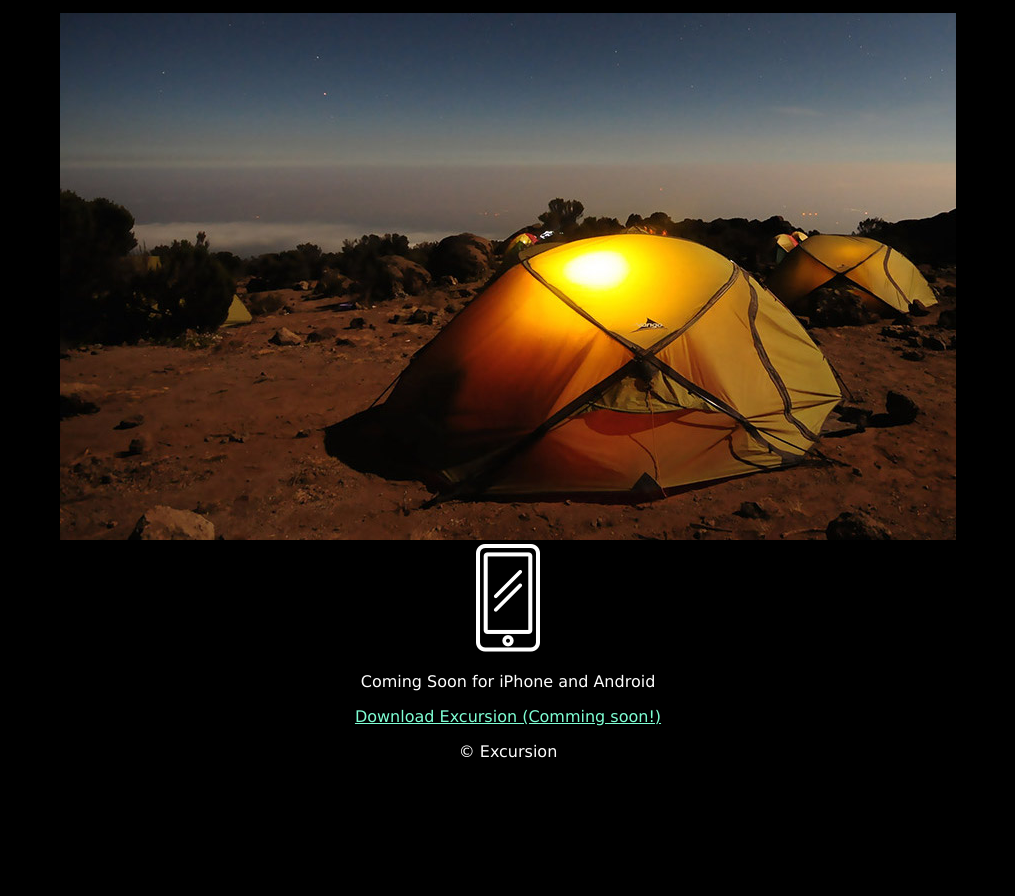
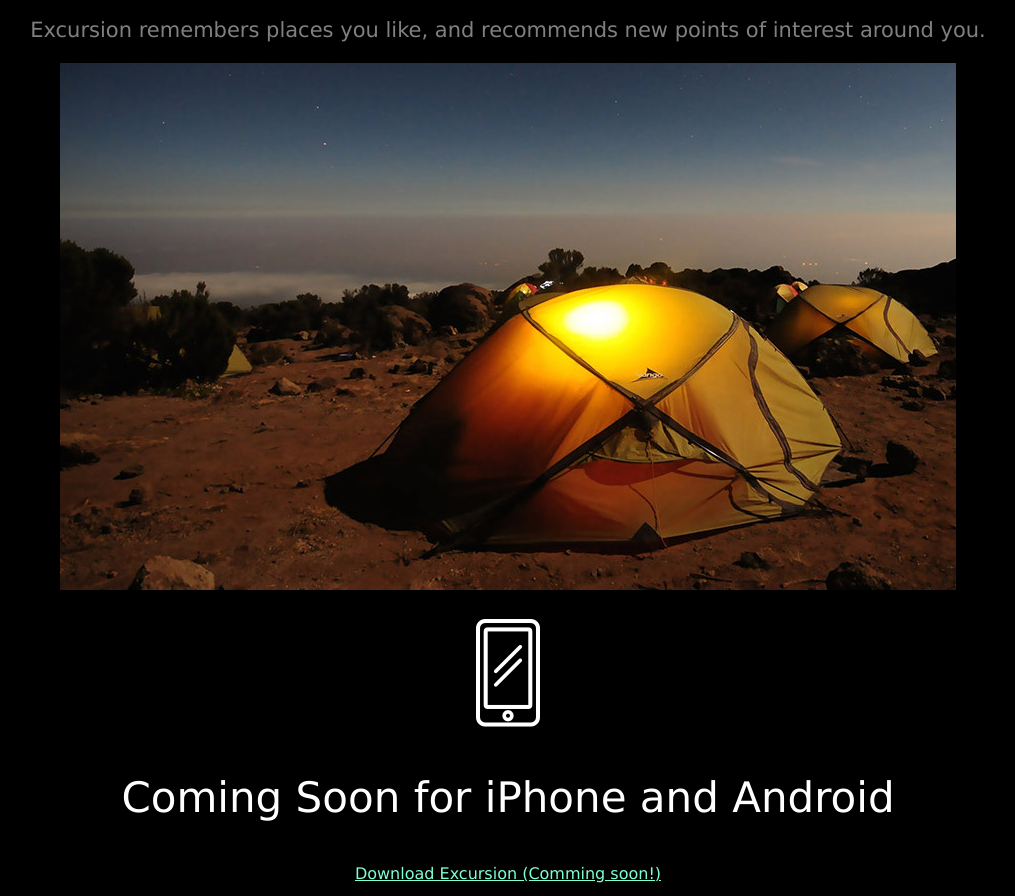
Before and after one commit to Intravenous/excursion, a plain HTML site: page index.html in a window 1280 px wide. Shown: the part 612-1508 px from the top of the page, without its empty margins (132-1147 px from the left). Before the commit the page ends 1389 px from the top, so only its background shows below. Drawn offline with Linux system fonts and the light colour scheme.

Commit message:
Final changes.  Page complete

```diff
--- a/index.html
+++ b/index.html
@@ -9,7 +9,7 @@
 </head>
 <body>
     <header>
-        <h1>Discover hidden places in the world around you</h1>
+        <p class="title">Discover hidden places in the world around you</p>
         <a href="#"><p>Download Excursion (Comming soon!)</p></a>
     </header>
 
@@ -18,22 +18,22 @@
     </div>
 
     <div class="midtext">
-      <h2>Your personal travel guide</h2>
-      <p>Excursion remembers places you like, and recommends new points of interest around you.</p>
+      <p class="mtext">Your personal travel guide</p>
+      <p class="mtext2">Excursion remembers places you like, and recommends new points of interest around you.</p>
     </div>
 
     <div class="camp">
         <img src="./resources/images/camp.jpg">
     </div>
 
-    <div>
+    <div class="iphone">
         <img src="./resources/images/phone.png">
-        <p>Coming Soon for iPhone and Android</p>
+        <p class="mtext">Coming Soon for iPhone and Android</p>
         <a href="#"><p>Download Excursion (Comming soon!)</p></a>
     </div>
 
     <footer>
-        <p>&copy; Excursion</p>
+        <p class="mtext2">&copy; Excursion</p>
     </footer>
 
 </body>
--- a/resources/css/style.css
+++ b/resources/css/style.css
@@ -7,7 +7,7 @@ body {
 }
 
 /*header*/
-h1 {
+.title {
     font-size: 50px;
     color: white;
 }
@@ -15,3 +15,17 @@ a {
     color: aquamarine;
     font-size: 16px;
 }
+
+.mtext {
+    font-weight: 300;
+    font-size: 42px;
+}
+.mtext2 {
+    font-size: 21px;
+    color: grey;
+}.iphone img {
+    margin-top: 25px;
+}
+footer {
+    float: right;
+}
```
